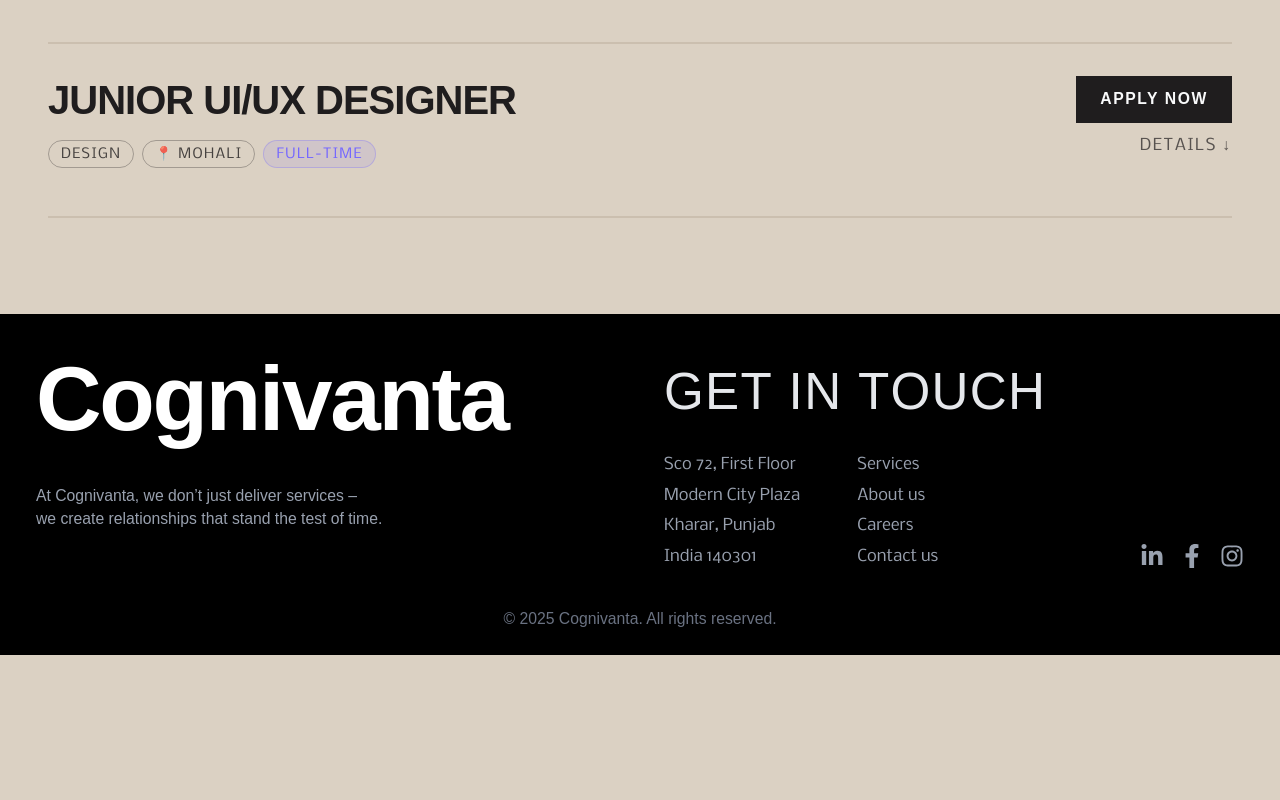
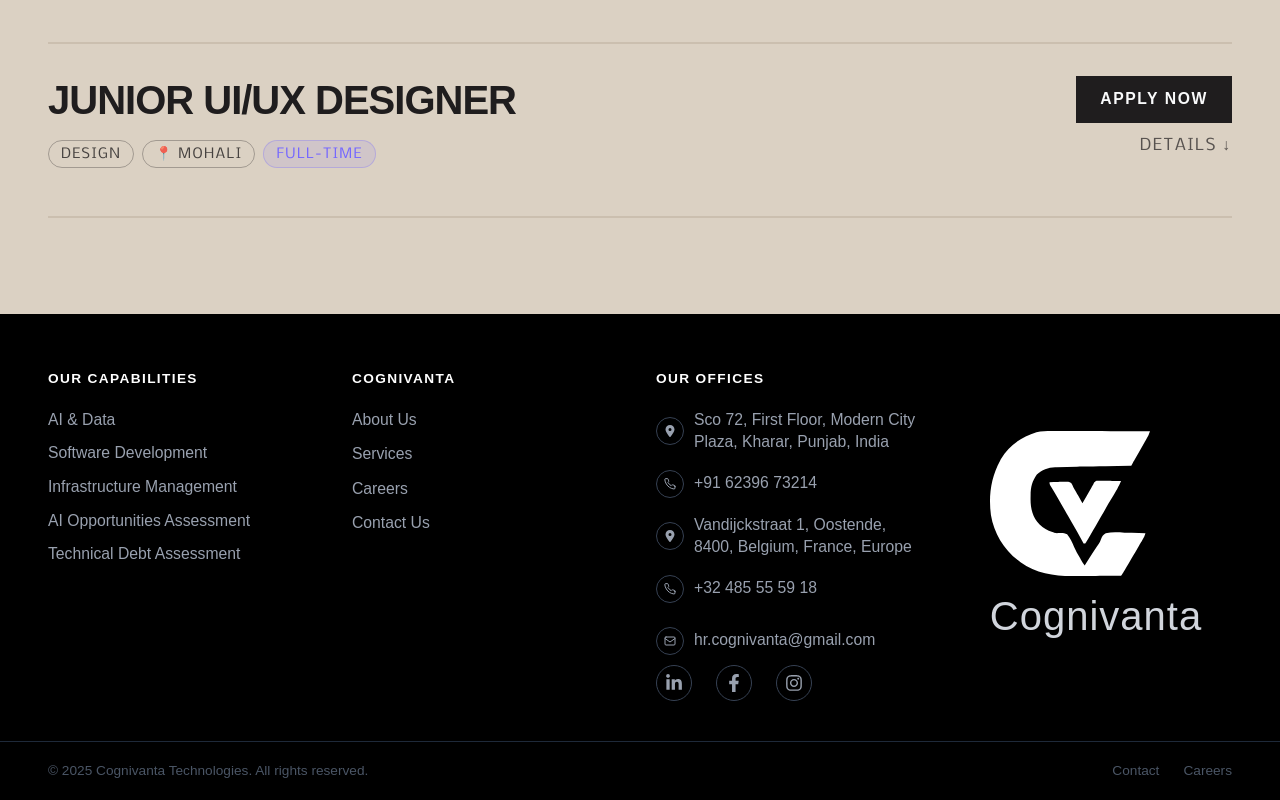
Before and after one commit to cognivanta/Website, a React (Vite) app: page /careers in a window 1280 px wide. Shown: the part 3404-4204 px from the top of the page. Before the commit the page ends 4059 px from the top, so only its background shows below. Built offline with nearby package versions, Linux system fonts and the light colour scheme.

Commit message:
changed the footer

```diff
--- a/src/components/sections/home/Footer.tsx
+++ b/src/components/sections/home/Footer.tsx
@@ -1,82 +1,226 @@
 import React from 'react'
 import { useNavigate } from 'react-router-dom'
-import { FaLinkedinIn, FaFacebookF, FaInstagram } from "react-icons/fa"
-import AnimatedText from "../../text/AnimatedText"
+import { useLenis } from 'lenis/react'
+import { FaLinkedinIn, FaFacebookF, FaInstagram, FaMapPin } from 'react-icons/fa'
+import logoFooter from '../../../assets/logo-footer.svg'
+import { FaLocationDot } from 'react-icons/fa6'
 
-const FooterRight: React.FC = () => {
+const PinIcon = () => (
+  <svg className="shrink-0 mt-0.5 text-gray-500" xmlns="http://www.w3.org/2000/svg" width="13" height="13" viewBox="0 0 24 24" fill="none" stroke="currentColor" strokeWidth="2" strokeLinecap="round" strokeLinejoin="round">
+    <path d="M12 2C8.13 2 5 5.13 5 9c0 5.25 7 13 7 13s7-7.75 7-13c0-3.87-3.13-7-7-7Z" />
+    <circle cx="12" cy="9" r="2.5" />
+  </svg>
+)
+
+
+const capabilities = [
+  'AI & Data',
+  'Software Development',
+  'Infrastructure Management',
+  'AI Opportunities Assessment',
+  'Technical Debt Assessment',
+]
+
+const Footer: React.FC = () => {
   const navigate = useNavigate()
+  const lenis = useLenis()
+
+  const handleNavClick = (to: string) => {
+    if (to.startsWith('/#')) {
+      const sectionId = to.substring(2)
+      if (window.location.pathname === '/') {
+        const element = document.getElementById(sectionId)
+        if (element) lenis?.scrollTo(element, { offset: -80 })
+      } else {
+        navigate('/', { state: { scrollTo: sectionId } })
+      }
+    } else {
+      navigate(to)
+    }
+  }
+
   return (
-    <div className="flex-1 flex flex-col">
+    <footer className="w-full bg-black text-gray-300">
 
-      <div className="w-full">
-        <AnimatedText
-          text="GET IN TOUCH"
-          onClick={() => navigate('/contact')}
-          className="cursor-pointer font-light tracking-wide text-gray-200"
-          style={{ fontSize: 'clamp(1.5rem, 4vw, 3.75rem)' }}
-        />
+      {/* ── main 4-column grid ─────────────────────────────────── */}
+      <div className="w-full px-8 sm:px-12 pt-14 pb-10 grid grid-cols-1 sm:grid-cols-2 lg:grid-cols-4 gap-10 lg:gap-8">
 
-        <div className="w-full font-nobile flex flex-wrap gap-y-6 pt-4">
-          <div className="w-1/2 sm:flex-1 flex flex-col gap-2 text-sm text-gray-400">
-            <h1>Sco 72, First Floor</h1>
-            <h1>Modern City Plaza</h1>
-            <h1>Kharar, Punjab</h1>
-            <h1>India 140301</h1>
+        {/* Col 1 — Our Capabilities */}
+        <div className="flex flex-col gap-3">
+          <p className="text-white text-xs font-semibold uppercase tracking-widest mb-2">
+            Our Capabilities
+          </p>
+          {capabilities.map((cap) => (
+            <span
+              key={cap}
+              className="text-sm text-gray-400 hover:text-white transition-colors cursor-default leading-snug"
+            >
+              {cap}
+            </span>
+          ))}
         </div>
-          <div className="w-1/2 sm:flex-1 flex flex-col gap-2 text-sm text-gray-400">
-            <h1 onClick={() => navigate('/#services')} className='cursor-pointer'>Services</h1>
-            <h1 onClick={() => navigate('/#about')} className='cursor-pointer'>About us</h1>
-            <h1 onClick={() => navigate('/careers')} className='cursor-pointer'>Careers</h1>
-            <h1 onClick={() => navigate('/contact')} className='cursor-pointer'>Contact us</h1>
+
+        {/* Col 2 — About / Quick Links */}
+        <div className="flex flex-col gap-3">
+          <p className="text-white text-xs font-semibold uppercase tracking-widest mb-2">
+            Cognivanta
+          </p>
+          {[
+            { label: 'About Us', to: '/#about' },
+            { label: 'Services', to: '/#services' },
+            { label: 'Careers', to: '/careers' },
+            { label: 'Contact Us', to: '/contact' },
+          ].map(({ label, to }) => (
+            <span
+              key={label}
+              onClick={() => handleNavClick(to)}
+              className="text-sm text-gray-400 hover:text-white transition-colors cursor-pointer w-fit"
+            >
+              {label}
+            </span>
+          ))}
         </div>
-          <div className="w-full sm:flex-1 flex flex-row sm:justify-end items-end gap-4 text-xl text-gray-400">
-            <a href="https://www.linkedin.com/in/cognivanta-technologies-834178364/" target="_blank" rel="noopener noreferrer">
-              <FaLinkedinIn className="hover:text-white transition cursor-pointer" />
+
+        {/* Col 3 — Offices + social icons */}
+        <div className="flex flex-col gap-4">
+          <p className="text-white text-xs font-semibold uppercase tracking-widest mb-1">
+            Our Offices
+          </p>
+
+          {/* India */}
+          <a className="flex items-center gap-2.5 text-sm text-gray-400 hover:text-white transition-colors group">
+            <div className="flex items-center gap-2.5">
+              <span className="w-7 h-7 flex items-center justify-center shrink-0 border border-gray-700 rounded-full group-hover:border-white transition-all">
+                <FaLocationDot size={12} />
+              </span>
+              Sco 72, First Floor, Modern City Plaza, Kharar, Punjab, India
+            </div>
           </a>
-            <a href="https://www.facebook.com/profile.php?id=61575358813487" target="_blank" rel="noopener noreferrer">
-              <FaFacebookF className="hover:text-white transition cursor-pointer" />
+          {/* Phone */}
+            <a href="tel:+916239673214" className="flex items-center gap-2.5 text-sm text-gray-400 hover:text-white transition-colors group">
+              <span className="w-7 h-7 flex items-center justify-center shrink-0 border border-gray-700 rounded-full group-hover:border-white transition-all">
+                <svg xmlns="http://www.w3.org/2000/svg" width="12" height="12" viewBox="0 0 24 24" fill="none" stroke="currentColor" strokeWidth="2" strokeLinecap="round" strokeLinejoin="round">
+                  <path d="M22 16.92v3a2 2 0 0 1-2.18 2 19.79 19.79 0 0 1-8.63-3.07A19.5 19.5 0 0 1 4.69 12a19.79 19.79 0 0 1-3.07-8.67A2 2 0 0 1 3.6 1.27h3a2 2 0 0 1 2 1.72c.127.96.361 1.903.7 2.81a2 2 0 0 1-.45 2.11L7.91 8.91a16 16 0 0 0 6.29 6.29l1-1.01a2 2 0 0 1 2.11-.45c.907.339 1.85.573 2.81.7A2 2 0 0 1 22 16.92z" />
+                </svg>
+              </span>
+              +91 62396 73214
             </a>
-            <a href="https://www.instagram.com/cognivanta_technologies/" target="_blank" rel="noopener noreferrer">
-              <FaInstagram className="hover:text-white transition cursor-pointer" />
+
+          {/* Belgium */}
+          <a className="flex items-center gap-2.5 text-sm text-gray-400 hover:text-white transition-colors group">
+            <span className="w-7 h-7 flex items-center justify-center shrink-0 border border-gray-700 rounded-full group-hover:border-white transition-all">
+              <FaLocationDot size={12} />
+            </span>
+            Vandijckstraat 1, Oostende, 8400, Belgium, France, Europe
           </a>
-          </div>
-        </div>
+
+          {/* Phone */}
+            <a href="tel:+32485555918" className="flex items-center gap-2.5 text-sm text-gray-400 hover:text-white transition-colors group">
+              <span className="w-7 h-7 flex items-center justify-center shrink-0 border border-gray-700 rounded-full group-hover:border-white transition-all">
+                <svg xmlns="http://www.w3.org/2000/svg" width="12" height="12" viewBox="0 0 24 24" fill="none" stroke="currentColor" strokeWidth="2" strokeLinecap="round" strokeLinejoin="round">
+                  <path d="M22 16.92v3a2 2 0 0 1-2.18 2 19.79 19.79 0 0 1-8.63-3.07A19.5 19.5 0 0 1 4.69 12a19.79 19.79 0 0 1-3.07-8.67A2 2 0 0 1 3.6 1.27h3a2 2 0 0 1 2 1.72c.127.96.361 1.903.7 2.81a2 2 0 0 1-.45 2.11L7.91 8.91a16 16 0 0 0 6.29 6.29l1-1.01a2 2 0 0 1 2.11-.45c.907.339 1.85.573 2.81.7A2 2 0 0 1 22 16.92z" />
+                </svg>
+              </span>
+              +32 485 55 59 18
+            </a>
+
+          {/* Contact + Social rows */}
+          <div className="flex flex-col gap-2.5 mt-2">
+
+            {/* Email */}
+            <a href="mailto:hr.cognivanta@gmail.com" className="flex items-center gap-2.5 text-sm text-gray-400 hover:text-white transition-colors group">
+              <span className="w-7 h-7 flex items-center justify-center shrink-0 border border-gray-700 rounded-full group-hover:border-white transition-all">
+                <svg xmlns="http://www.w3.org/2000/svg" width="12" height="12" viewBox="0 0 24 24" fill="none" stroke="currentColor" strokeWidth="2" strokeLinecap="round" strokeLinejoin="round">
+                  <rect x="2" y="4" width="20" height="16" rx="2" /><path d="m2 7 10 7 10-7" />
+                </svg>
+              </span>
+              hr.cognivanta@gmail.com
+            </a>
+
+
+
+            {/* <a href="https://www.linkedin.com/in/cognivanta-technologies-834178364/" target="_blank" rel="noopener noreferrer" className="flex items-center gap-2.5 text-sm text-gray-400 hover:text-white transition-colors group">
+              <span className="w-7 h-7 flex items-center justify-center shrink-0 border border-gray-700 rounded-full group-hover:border-white transition-all">
+                <FaLinkedinIn size={12} />
+              </span>
+              linkedin.com/cognivanta
+            </a>
+
+            <a href="https://www.facebook.com/profile.php?id=61575358813487" target="_blank" rel="noopener noreferrer" className="flex items-center gap-2.5 text-sm text-gray-400 hover:text-white transition-colors group">
+              <span className="w-7 h-7 flex items-center justify-center shrink-0 border border-gray-700 rounded-full group-hover:border-white transition-all">
+                <FaFacebookF size={12} />
+              </span>
+              facebook.com/cognivanta
+            </a>
+
+            <a href="https://www.instagram.com/cognivanta_technologies/" target="_blank" rel="noopener noreferrer" className="flex items-center gap-2.5 text-sm text-gray-400 hover:text-white transition-colors group">
+              <span className="w-7 h-7 flex items-center justify-center shrink-0 border border-gray-700 rounded-full group-hover:border-white transition-all">
+                <FaInstagram size={12} />
+              </span>
+              instagram.com/cognivanta_technologies
+            </a> */}
+
+            <div className='flex flex-col'>
+              {/* <p className='text-sm text-gray-400 hover:text-white transition-colors group'>Follow us on</p> */}
+              <div className='flex gap-6'>
+                <a href="https://www.linkedin.com/in/cognivanta-technologies-834178364/" target="_blank" rel="noopener noreferrer" className="flex items-center gap-2.5 text-sm text-gray-400 hover:text-white transition-colors group">
+                  <span className="w-9 h-9 flex items-center justify-center shrink-0 border border-gray-700 rounded-full group-hover:border-white transition-all">
+                    <FaLinkedinIn size={18} />
+                  </span>
+                </a>
+                <a href="https://www.facebook.com/profile.php?id=61575358813487" target="_blank" rel="noopener noreferrer" className="flex items-center gap-2.5 text-sm text-gray-400 hover:text-white transition-colors group">
+                  <span className="w-9 h-9 flex items-center justify-center shrink-0 border border-gray-700 rounded-full group-hover:border-white transition-all">
+                    <FaFacebookF size={18} />
+                  </span>
+                </a>
+                <a href="https://www.instagram.com/cognivanta_technologies/" target="_blank" rel="noopener noreferrer" className="flex items-center gap-2.5 text-sm text-gray-400 hover:text-white transition-colors group">
+                  <span className="w-9 h-9 flex items-center justify-center shrink-0 border border-gray-700 rounded-full group-hover:border-white transition-all">
+                    <FaInstagram size={18} />
+                  </span>
+                </a>
               </div>
 
             </div>
 
-  )
-}
-
-const FooterLeft: React.FC = () => {
-  return (
-    <div className="flex-1 flex flex-col">
-      <div className="w-full">
-        <h2 className="text-4xl sm:text-5xl lg:text-6xl mb-6 lg:mb-10 font-semibold tracking-tight text-white">
-          Cognivanta
-        </h2>
-
-        <p className="text-sm text-gray-400">At Cognivanta, we don’t just deliver services –</p>
-        <p className="text-sm text-gray-400">we create relationships that stand the test of time.</p>
           </div>
         </div>
-  )
-}
 
-const Footer: React.FC = () => {
+        {/* Col 4 — Logo + tagline */}
+        <div className="flex justify-center items-center">
+          <div className="flex flex-col items-start gap-4">
+            <img
+              src={logoFooter}
+              alt="Cognivanta"
+              className="w-36 sm:w-40 object-contain"
+            />
+            <p className="text-3xl  justify-center text-gray-300 font-medium tracking-wide">
+              Cognivanta
+            </p>
+          </div>
+        </div>
 
-  return (
-    <footer className="w-full bg-black text-gray-300">
-      <div className="flex flex-col lg:flex-row gap-8 lg:gap-12 w-full px-6 sm:px-9 py-10">
-
-        <FooterLeft />
-
-        <FooterRight />
 
       </div>
-      <div className="w-full text-center text-sm text-gray-500 pb-6">
-        © {new Date().getFullYear()} Cognivanta. All rights reserved.
+
+      {/* ── bottom bar ─────────────────────────────────────────── */}
+      <div className="border-t border-gray-800 px-8 sm:px-12 py-5 flex flex-col sm:flex-row items-center justify-between gap-3 text-xs text-gray-600">
+        <p>© {new Date().getFullYear()} Cognivanta Technologies. All rights reserved.</p>
+        <div className="flex items-center gap-6">
+          <span
+            onClick={() => navigate('/contact')}
+            className="hover:text-gray-300 transition-colors cursor-pointer"
+          >
+            Contact
+          </span>
+          <span
+            onClick={() => navigate('/careers')}
+            className="hover:text-gray-300 transition-colors cursor-pointer"
+          >
+            Careers
+          </span>
         </div>
+      </div>
+
     </footer>
   )
 }
```
Also changed, not shown: src/assets/logo-footer.svg (added). Lines whose indentation alone changed are shown as unchanged.
